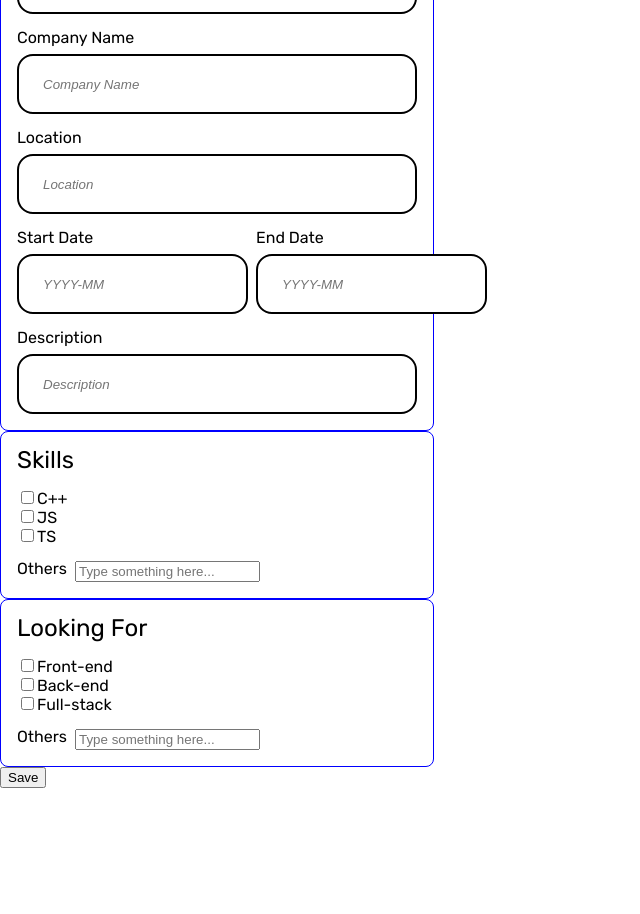
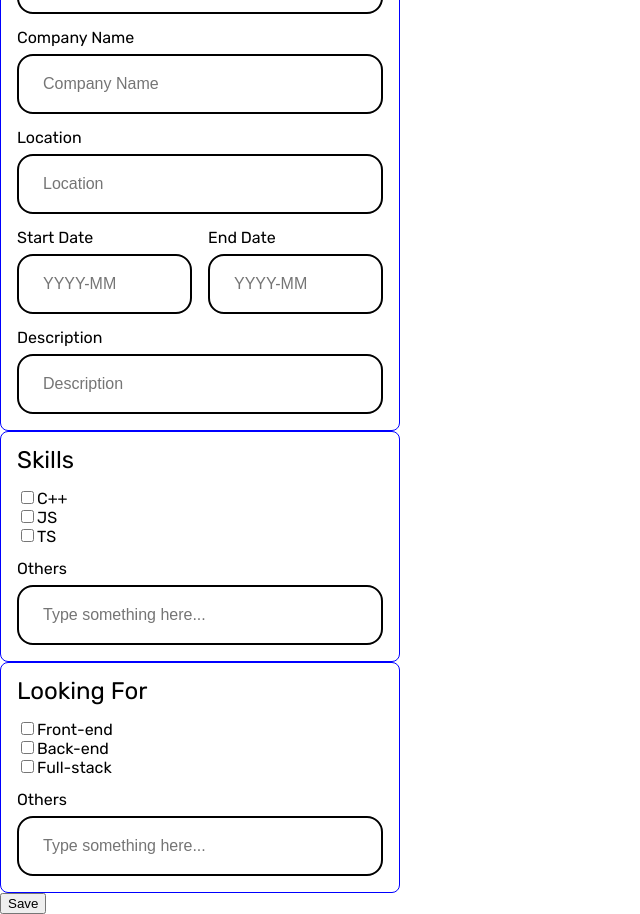
Before and after one commit to karenplanas/jinder, a React (Create React App) app in the folder client/: page /job-seeker-profile/edit in a window 1280 px wide. Shown: the part 220-1134 px from the top of the page, without its empty margins (0-640 px from the left). Before the commit the page ends 1008 px from the top, so only its background shows below. Built offline with nearby package versions, Linux system fonts and the light colour scheme.

Commit message:
style: jobseeker component

```diff
--- a/client/src/components/CreateJobSeekerProfile/CreateJobSeekerProfile.css
+++ b/client/src/components/CreateJobSeekerProfile/CreateJobSeekerProfile.css
@@ -2,6 +2,7 @@
   display: flex;
   flex-direction: column;
   max-width: 400px;
+  width: 100%;
   border: solid 1px blue;
   border-radius: 8px;
   padding: 16px;
@@ -10,7 +11,7 @@
 
 .dates {
   display: flex;
-  gap: 8px;
+  gap: 16px;
 }
 
 .Skills-checks .LookingFor-checks{
@@ -22,8 +23,3 @@
   display: flex;
   flex-direction: column;
 }
-
-.others {
-  display: flex;
-  gap: 8px;
-}
--- a/client/src/components/CreateJobSeekerProfile/CreateJobSeekerProfile.tsx
+++ b/client/src/components/CreateJobSeekerProfile/CreateJobSeekerProfile.tsx
@@ -36,10 +36,7 @@ const CreateJobSeekerProfile: React.FC = () => {
               <label htmlFor='C++'>TS</label>
             </div>
           </div>
-          <div className='others'>
-            <label htmlFor='others'>Others</label>
-            <input name='others' placeholder='Type something here...'/>
-          </div>
+          <InputTextField name='others-skills' placeholder='Type something here...' label='Others' />
         </div>
         <div className='CreateJobSeekerProfile-LookingFor profile-sections'>
           <h3>Looking For</h3>
@@ -57,10 +54,7 @@ const CreateJobSeekerProfile: React.FC = () => {
               <label htmlFor='Full-stack'>Full-stack</label>
             </div>
           </div>
-          <div className='others'>
-            <label htmlFor='others'>Others</label>
-            <input name='others' placeholder='Type something here...'/>
-          </div>
+          <InputTextField name='others-looking-for' placeholder='Type something here...' label='Others' />
         </div>
         <button>Save</button>
       </div>
--- a/client/src/components/InputTextField/InputTextField.css
+++ b/client/src/components/InputTextField/InputTextField.css
@@ -2,12 +2,14 @@
   display: flex;
   flex-direction: column;
   gap: 8px;
+  min-width: 0;
 }
 
 .InputTextField input {
   padding: 16px 24px;
-  height: 24px;
+  line-height: 24px;
   border: solid 2px;
   border-radius: 16px;
-  font-style: italic;
+  font-size: 1rem;
+  /* min-width: 0px; */
 }
--- a/client/src/reset.css
+++ b/client/src/reset.css
@@ -133,3 +133,7 @@ table {
   border-collapse: collapse;
   border-spacing: 0;
 }
+
+* {
+  box-sizing: border-box;
+}
```
